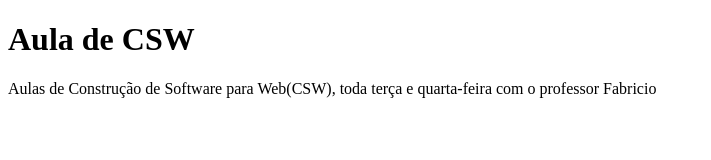
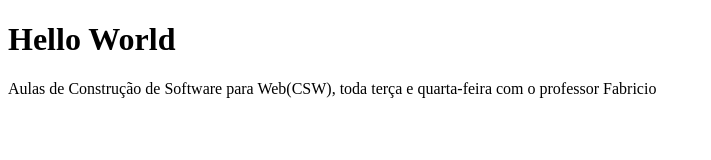
Before and after one commit to thgrippa/SIN1-CSW, a plain HTML site: page Aula04/index.html in a window 1280 px wide. Shown: the top 160 px of the page, without its empty margins (0-711 px from the left). Drawn offline with Linux system fonts and the light colour scheme.

Commit message:
Update index.html

```diff
--- a/Aula04/index.html
+++ b/Aula04/index.html
@@ -7,7 +7,7 @@
     <title>Aula04</title>
 </head>
 <body>
-    <h1>Aula de CSW</h1>
+    <h1>Hello World</h1>
         <p>Aulas de Construção de Software para Web(CSW), toda terça e quarta-feira com o professor Fabricio</p>
         <br>
         <br>
```
